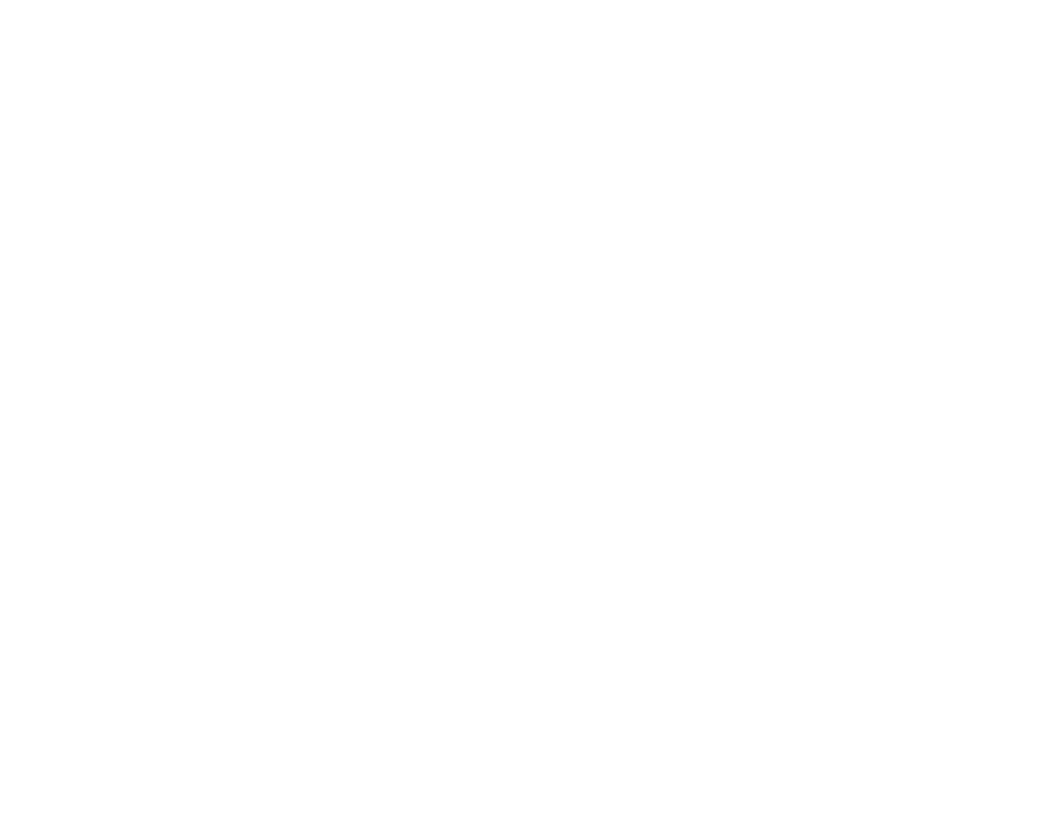
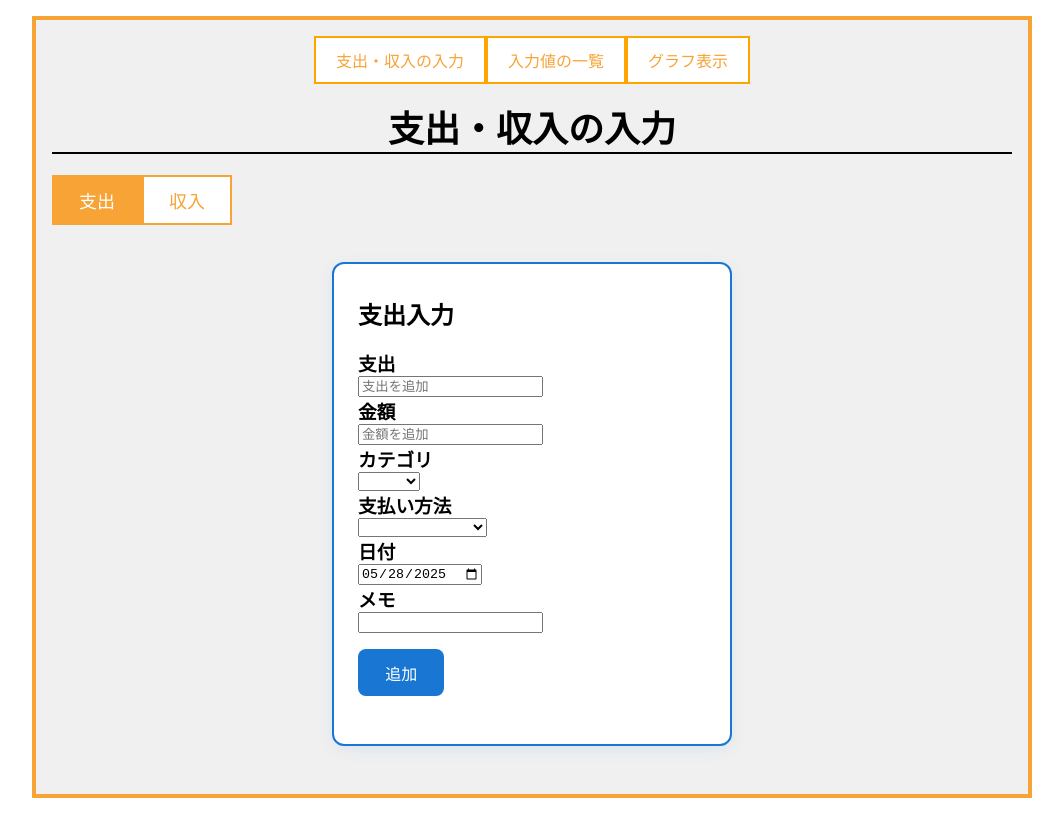
Before and after one commit to KardYokota/ojt_yokota, a Vue app: page / in a window 1280 px wide. Before the commit this address had no page. Shown: the whole page, without its empty margins (108-1171 px from the left). Built offline with nearby package versions, Linux system fonts and the light colour scheme.

Commit message:
first commit

```diff
--- a/index.html
+++ b/index.html
@@ -1,7 +1,7 @@
 <!doctype html>
-<html>
+<html lang=" ja">
   <meta charset="UTF-8" />
   <title>Vite App</title>
-
+  <div id="app"></div>
   <script type="module" src="/src/main.ts"></script>
 </html>
--- a/src/assets/base.css
+++ /dev/null
@@ -1,86 +0,0 @@
-/* color palette from <https://github.com/vuejs/theme> */
-:root {
-  --vt-c-white: #ffffff;
-  --vt-c-white-soft: #f8f8f8;
-  --vt-c-white-mute: #f2f2f2;
-
-  --vt-c-black: #181818;
-  --vt-c-black-soft: #222222;
-  --vt-c-black-mute: #282828;
-
-  --vt-c-indigo: #2c3e50;
-
-  --vt-c-divider-light-1: rgba(60, 60, 60, 0.29);
-  --vt-c-divider-light-2: rgba(60, 60, 60, 0.12);
-  --vt-c-divider-dark-1: rgba(84, 84, 84, 0.65);
-  --vt-c-divider-dark-2: rgba(84, 84, 84, 0.48);
-
-  --vt-c-text-light-1: var(--vt-c-indigo);
-  --vt-c-text-light-2: rgba(60, 60, 60, 0.66);
-  --vt-c-text-dark-1: var(--vt-c-white);
-  --vt-c-text-dark-2: rgba(235, 235, 235, 0.64);
-}
-
-/* semantic color variables for this project */
-:root {
-  --color-background: var(--vt-c-white);
-  --color-background-soft: var(--vt-c-white-soft);
-  --color-background-mute: var(--vt-c-white-mute);
-
-  --color-border: var(--vt-c-divider-light-2);
-  --color-border-hover: var(--vt-c-divider-light-1);
-
-  --color-heading: var(--vt-c-text-light-1);
-  --color-text: var(--vt-c-text-light-1);
-
-  --section-gap: 160px;
-}
-
-@media (prefers-color-scheme: dark) {
-  :root {
-    --color-background: var(--vt-c-black);
-    --color-background-soft: var(--vt-c-black-soft);
-    --color-background-mute: var(--vt-c-black-mute);
-
-    --color-border: var(--vt-c-divider-dark-2);
-    --color-border-hover: var(--vt-c-divider-dark-1);
-
-    --color-heading: var(--vt-c-text-dark-1);
-    --color-text: var(--vt-c-text-dark-2);
-  }
-}
-
-*,
-*::before,
-*::after {
-  box-sizing: border-box;
-  margin: 0;
-  font-weight: normal;
-}
-
-body {
-  min-height: 100vh;
-  color: var(--color-text);
-  background: var(--color-background);
-  transition:
-    color 0.5s,
-    background-color 0.5s;
-  line-height: 1.6;
-  font-family:
-    Inter,
-    -apple-system,
-    BlinkMacSystemFont,
-    'Segoe UI',
-    Roboto,
-    Oxygen,
-    Ubuntu,
-    Cantarell,
-    'Fira Sans',
-    'Droid Sans',
-    'Helvetica Neue',
-    sans-serif;
-  font-size: 15px;
-  text-rendering: optimizeLegibility;
-  -webkit-font-smoothing: antialiased;
-  -moz-osx-font-smoothing: grayscale;
-}
```
Also changed, not shown: 1 other file (tests, documents, lock files or other folders).
